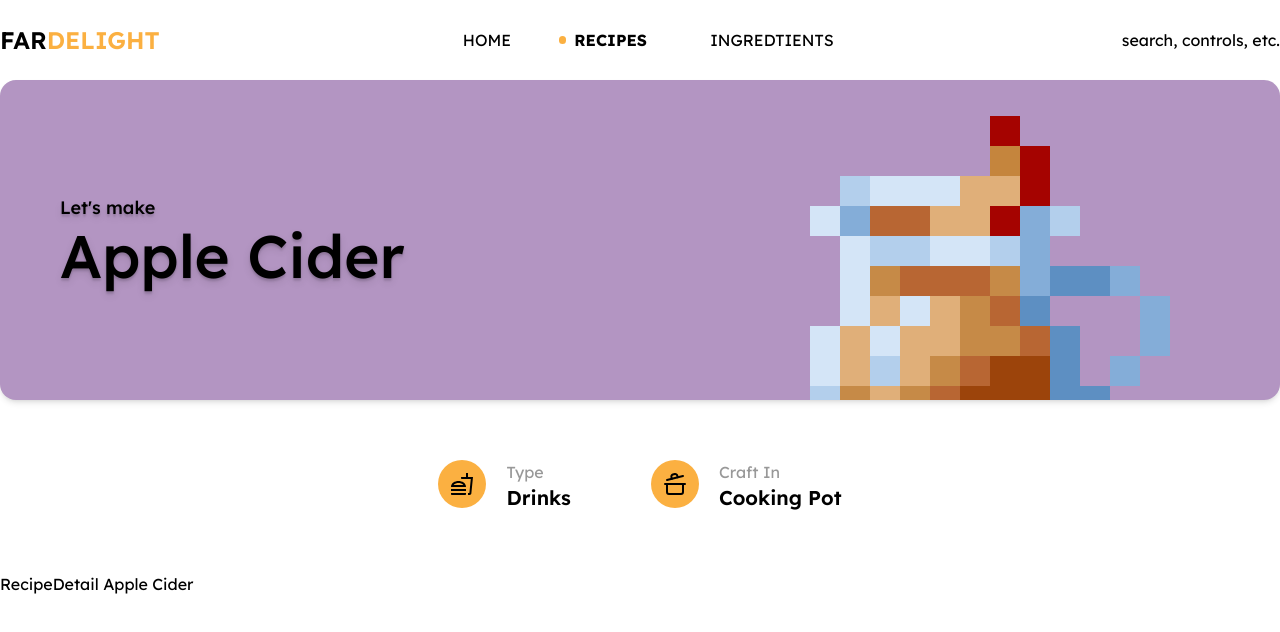
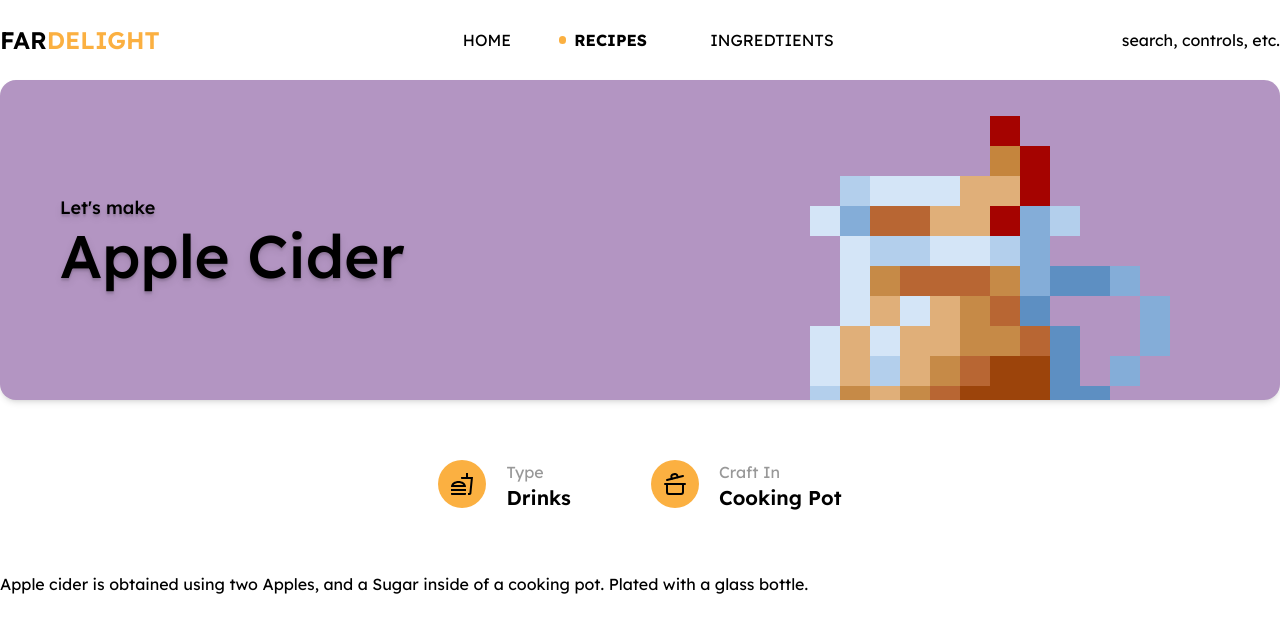
Before and after one commit to AFKYamy/react-fardelight, a React (Vite) app: page /recipes/apple-cider in a window 1280 px wide. Shown: the top 632 px of the page. Built offline with nearby package versions, Linux system fonts and the light colour scheme.

Commit message:
feat: added recipe detail description section

```diff
--- a/src/pages/recipes/recipeDetail/RecipeDetail.tsx
+++ b/src/pages/recipes/recipeDetail/RecipeDetail.tsx
@@ -4,6 +4,7 @@ import { Navigate, useParams } from "react-router-dom";
 import Navbar from "@/components/nav/Navbar";
 import Header from "@/components/header/Header";
 import RecipeDetailFeatures from "./RecipeDetailFeatures";
+import RecipeDetailDescription from "./RecipeDetailDescription";
 
 // lib
 import { findRecipe } from "@/lib/recipes";
@@ -23,7 +24,7 @@ export default function RecipeDetail() {
             </Header>
             <div className="mx-auto container">
                 <RecipeDetailFeatures rec={recipe} />
-                RecipeDetail {recipe.name}
+                <RecipeDetailDescription desc={recipe.description} />
             </div>
         </>
     )
--- /dev/null
+++ b/src/pages/recipes/recipeDetail/RecipeDetailDescription.tsx
@@ -0,0 +1,7 @@
+export default function RecipeDetailDescription({ desc }: { desc: string }) {
+    return (
+        <section>
+            <p>{desc}</p>
+        </section>
+    )
+}
```
